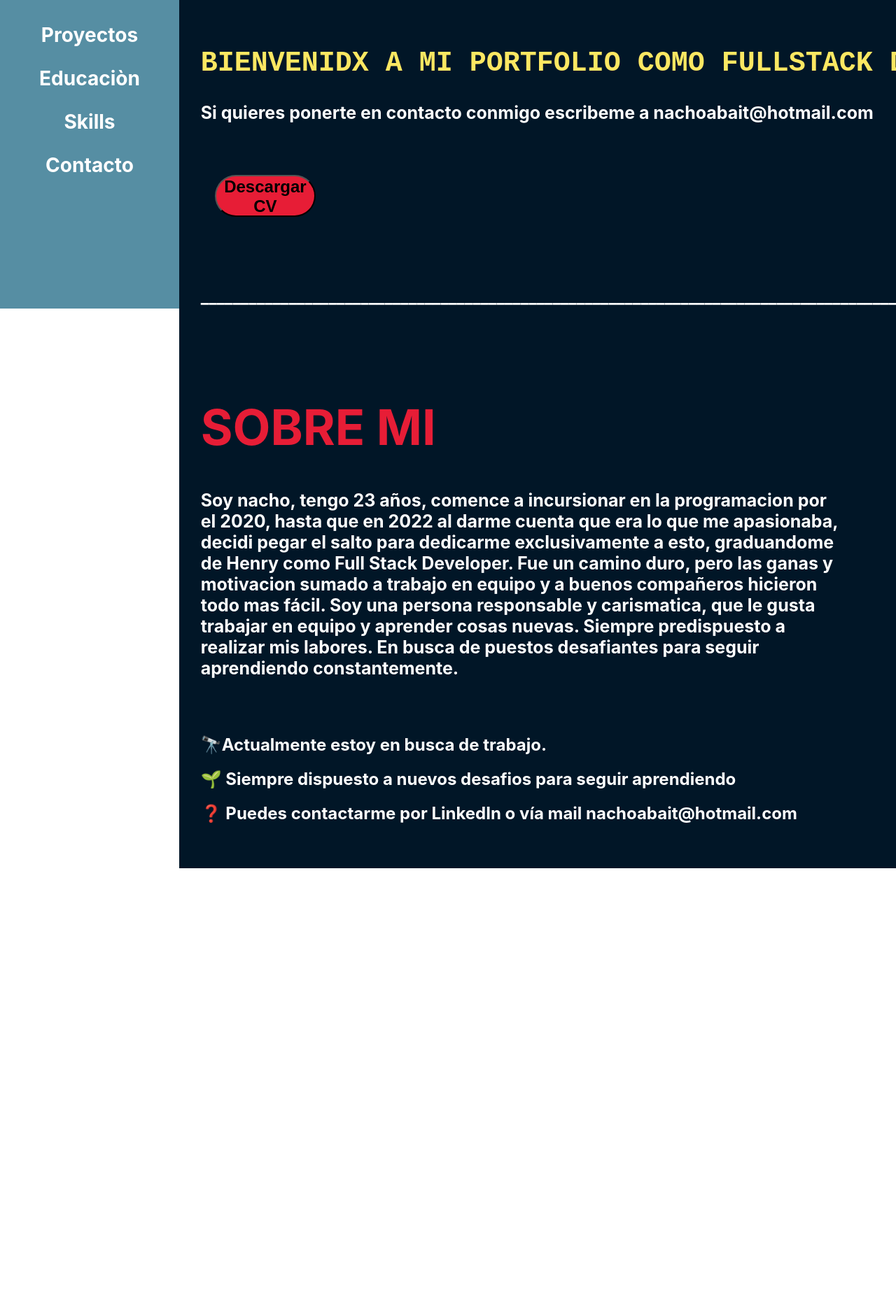
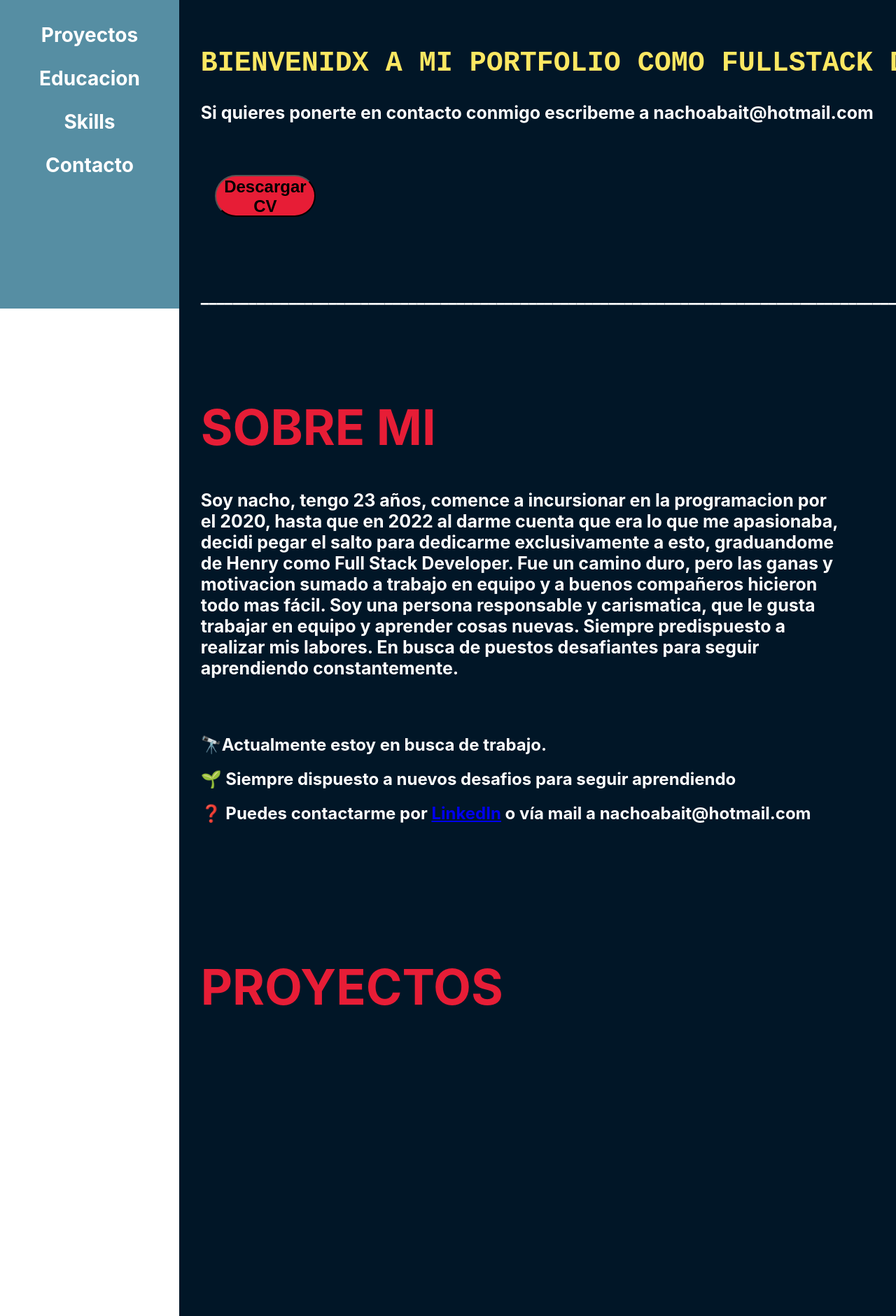
Before and after one commit to NachoAbait/Portfolio, a React (Create React App) app in the folder FRONT/: page / in a window 1280 px wide. Shown: the part 359-2240 px from the top of the page at 70% size. Before the commit the page ends 1736 px from the top, so only its background shows below. Built offline with nearby package versions, Linux system fonts and the light colour scheme.

Commit message:
scroll realizado y menu fixed

```diff
--- a/FRONT/package.json
+++ b/FRONT/package.json
@@ -9,6 +9,7 @@
     "react": "^18.2.0",
     "react-dom": "^18.2.0",
     "react-scripts": "5.0.1",
+    "react-scroll": "^1.8.9",
     "web-vitals": "^2.1.4"
   },
   "scripts": {
--- a/FRONT/src/COMPONENTES/Index/index.js
+++ b/FRONT/src/COMPONENTES/Index/index.js
@@ -1,9 +1,11 @@
 import React from "react";
 import css from "./index.module.css";
+import { Link } from "react-scroll";
 
 //COMPONENTES
 import Nacho from "../Nacho/Nacho";
 import SobreMi from "../Sobre mi/SobreMi";
+import Proyectos from "../Proyectos/Proyectos";
 
 export default function Index() {
   return (
@@ -20,31 +22,85 @@ export default function Index() {
         <div className={css.menu}>
           <ul className={css.lista}>
             <li>
-              <h2>Nacho</h2>
-            </li>
-
-            <li>
-              <h3>Sobre mi</h3>
+              <Link
+                activeClass="active"
+                to="nacho"
+                spy={true}
+                smooth={true}
+                offset={-70}
+                duration={500}
+              >
+                <h2>Nacho</h2>
+              </Link>
             </li>
             <li>
-              <h3>Proyectos</h3>
+              <Link
+                activeClass="active"
+                to="sobre-mi"
+                spy={true}
+                smooth={true}
+                offset={-70}
+                duration={500}
+              >
+                <h3>Sobre mi</h3>
+              </Link>
             </li>
             <li>
-              <h3>Educaciòn</h3>
+              <Link
+                activeClass="active"
+                to="proyectos"
+                spy={true}
+                smooth={true}
+                offset={-70}
+                duration={500}
+              >
+                <h3>Proyectos</h3>
+              </Link>
             </li>
             <li>
-              <h3>Skills</h3>
+              <Link
+                activeClass="active"
+                to="sobre-mi"
+                spy={true}
+                smooth={true}
+                offset={-70}
+                duration={500}
+              >
+                <h3>Educacion</h3>
+              </Link>
             </li>
             <li>
-              <h3>Contacto</h3>
+              <Link
+                activeClass="active"
+                to="sobre-mi"
+                spy={true}
+                smooth={true}
+                offset={-70}
+                duration={500}
+              >
+                <h3>Skills</h3>
+              </Link>
+            </li>
+            <li>
+              <Link
+                activeClass="active"
+                to="sobre-mi"
+                spy={true}
+                smooth={true}
+                offset={-70}
+                duration={500}
+              >
+                <h3>Contacto</h3>
+              </Link>
             </li>
           </ul>
         </div>
       </div>
 
       <div className={css.principal}>
-        <Nacho></Nacho>
-        <SobreMi></SobreMi>
+        <Nacho />
+        <SobreMi />
+        <Proyectos />
       </div>
     </div>
   );
--- a/FRONT/src/COMPONENTES/Nacho/Nacho.js
+++ b/FRONT/src/COMPONENTES/Nacho/Nacho.js
@@ -3,7 +3,7 @@ import css from "./Nacho.module.css";
 
 export default function Nacho() {
   return (
-    <div className={css.nacho}>
+    <div className={css.nacho} id="nacho" >
       <div className={css.container}>
         <span className={css.nombre}>NACHO</span>
         <span className={css.apellido}>ABAIT</span>
--- a/FRONT/src/COMPONENTES/Nacho/Nacho.module.css
+++ b/FRONT/src/COMPONENTES/Nacho/Nacho.module.css
@@ -21,7 +21,7 @@
     color: white;
     font-weight: bold;
     font-size: 110px;
-    margin-right: 5px;
+    margin-right: 25px;
 }
 
 .apellido{
--- /dev/null
+++ b/FRONT/src/COMPONENTES/Proyectos/Proyectos.js
@@ -0,0 +1,12 @@
+import React from "react";
+import css from "./Proyectos.module.css"
+
+export default function Proyectos() {
+    return (
+        <div className={css.Proyectos} id="proyectos">
+            <div className={css.container}>
+                <h1 className={css.titulo}>PROYECTOS</h1>
+            </div>
+        </div>
+    )
+}
--- /dev/null
+++ b/FRONT/src/COMPONENTES/Proyectos/Proyectos.module.css
@@ -0,0 +1,20 @@
+.Proyectos{
+    position: relative;
+    background-color: #011627;
+    height: 100%;
+    width: 100%;
+}
+
+.container{
+    position: absolute;
+    width: 90%;
+    top: 10%;
+    text-align: left;
+    margin-left: 3%;
+    padding-bottom: 3%
+}
+
+.titulo{
+    color: #E71D36;
+    font-size: 70px;
+}
--- a/FRONT/src/COMPONENTES/Sobre mi/SobreMi.js
+++ b/FRONT/src/COMPONENTES/Sobre mi/SobreMi.js
@@ -3,7 +3,7 @@ import css from "./SobreMi.module.css";
 
 export default function SobreMi() {
   return (
-    <div className={css.sobreMi}>
+    <div className={css.sobreMi} id="sobre-mi">
       <div className={css.container}>
         <h1 className={css.titulo}>SOBRE MI</h1>
         <h2 className={css.texto}>
@@ -22,12 +22,12 @@ export default function SobreMi() {
         <h2>🔭Actualmente estoy en busca de trabajo. </h2>
         <h2>🌱 Siempre dispuesto a nuevos desafios para seguir aprendiendo</h2>
         <h2>
-          ❓ Puedes contactarme por LinkedIn o vía mail nachoabait@hotmail.com
+          ❓ Puedes contactarme por <a href="https://www.linkedin.com/in/nacho-abait-480073256/" target="_blank">LinkedIn</a>  o vía mail a nachoabait@hotmail.com
         </h2>
 
         <br></br>
-              <br></br>
-              <br></br>
+        <br></br>
+        <br></br>
         <br></br>
         <h2 className={css.linea}>
           _________________________________________________________________________________________________________________________________________________
--- a/FRONT/src/COMPONENTES/Sobre mi/SobreMi.module.css
+++ b/FRONT/src/COMPONENTES/Sobre mi/SobreMi.module.css
@@ -1,5 +1,5 @@
 .sobreMi{
-    position: absolute;
+    position: relative;
     background-color: #011627;
     height: 100%;
     width: 100%;
--- a/package.json
+++ b/package.json
@@ -3,6 +3,7 @@
     "express": "^4.18.2",
     "nodemon": "^2.0.22",
     "react": "^18.2.0",
+    "react-scroll": "^1.8.9",
     "redux": "^4.2.1"
   }
 }
```
Also changed, not shown: 2 other files (tests, documents, lock files or other folders).
